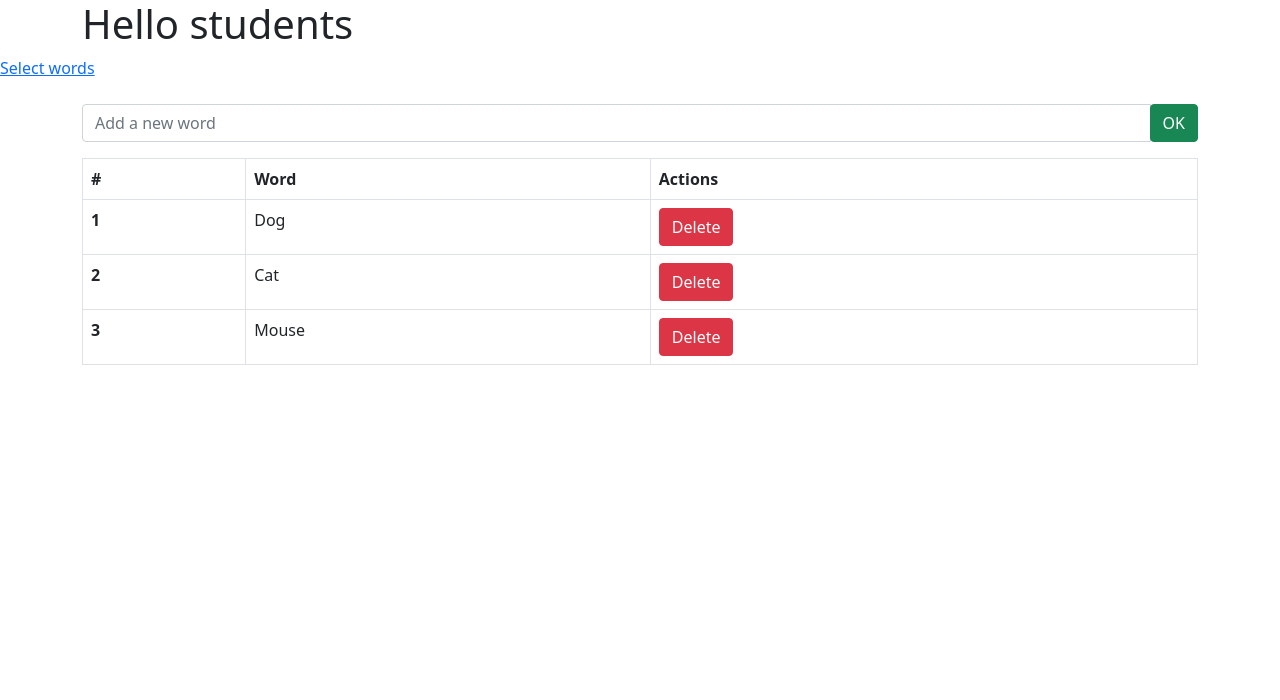
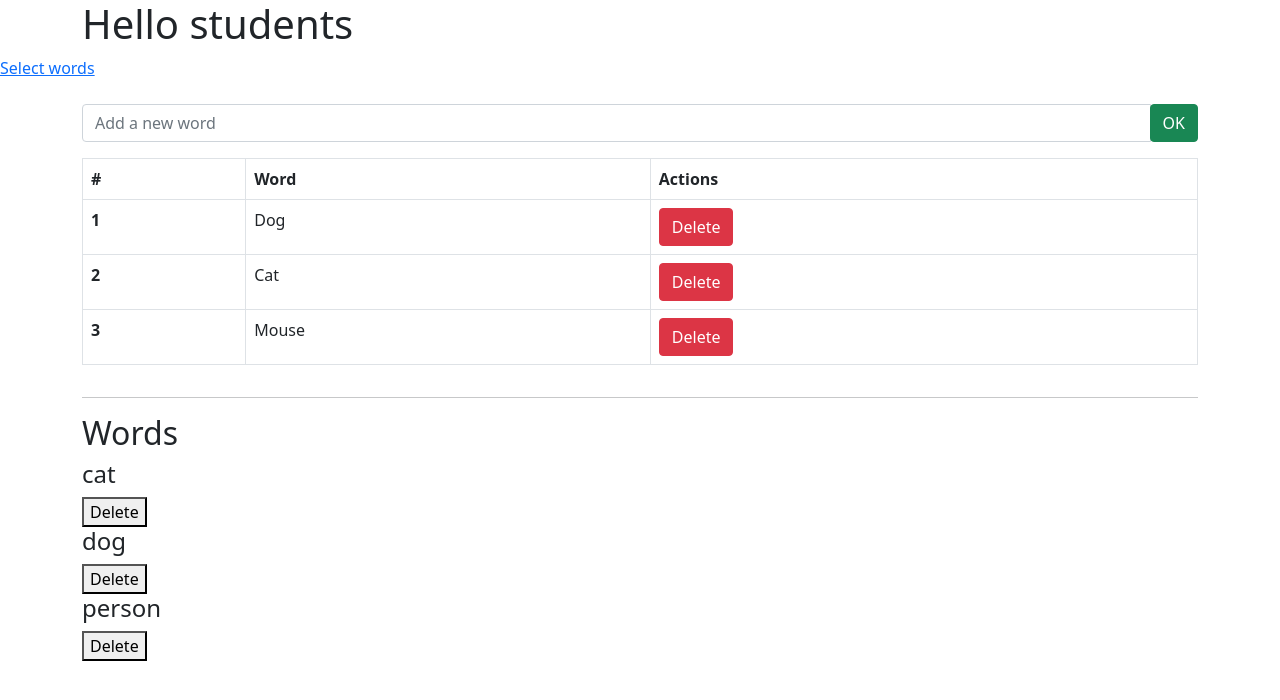
Before and after one commit to indumen/SDA_final_word_generator, an Angular app in the folder word-generator/: page /words in a window 1280 px wide. Shown: the top 700 px of the page. Built offline with nearby package versions, Linux system fonts and the light colour scheme.

Commit message:
updated word list component

```diff
--- a/word-generator/src/app/word-list-page/word-list-page.component.html
+++ b/word-generator/src/app/word-list-page/word-list-page.component.html
@@ -59,4 +59,17 @@
     </div>
   </div>
 
+  <hr>
+
+  <h2>Words</h2>
+  <div *ngFor="let word of words">
+    <h4>
+      {{ word }}
+    </h4>
+
+    <button (click)="Delete()">
+      Delete
+    </button>
+  </div>
+
 </div>
--- a/word-generator/src/app/word-list-page/word-list-page.component.ts
+++ b/word-generator/src/app/word-list-page/word-list-page.component.ts
@@ -6,6 +6,11 @@ import { Component, OnInit } from '@angular/core';
   styleUrls: ['./word-list-page.component.css']
 })
 export class WordListPageComponent implements OnInit {
+  words = ["cat", "dog", "person"]
+
+  Delete() {
+    window.alert('The product has been deleted!');
+  }
 
   constructor() { }
 
```
